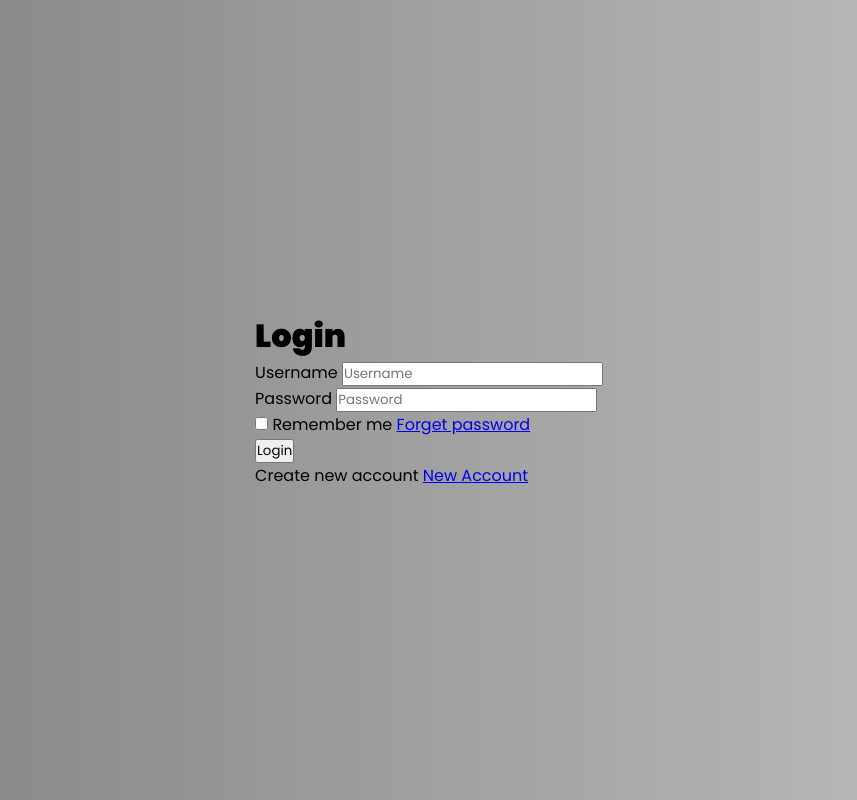
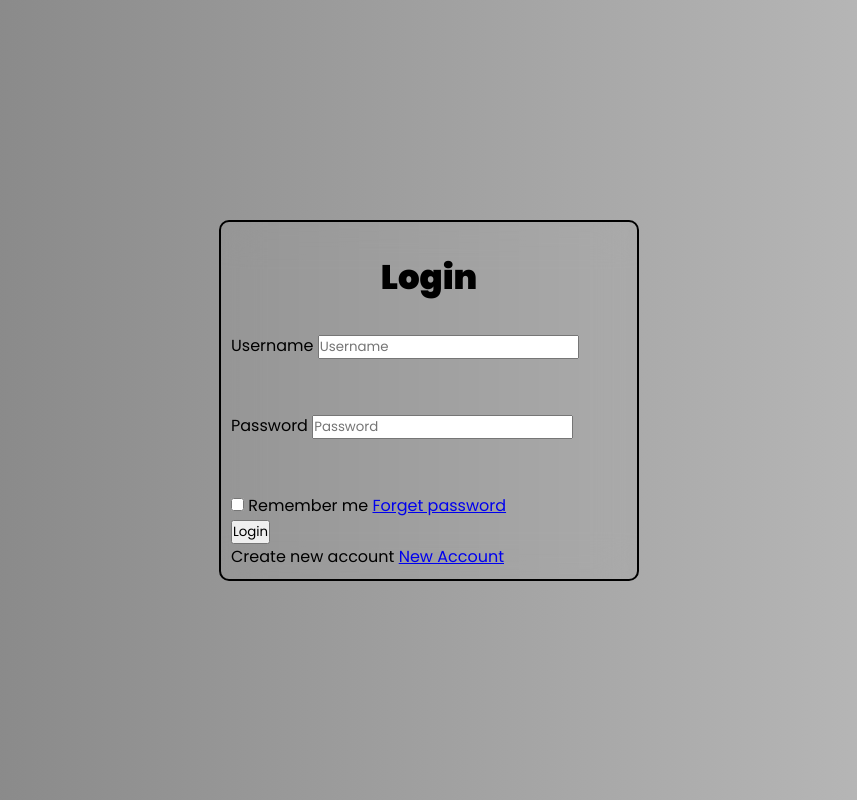
Before and after one commit to reinhardjakesacay/sample_projects, a plain HTML site: page login_form_try/index.html in a window 1280 px wide. Shown: the whole page, without its empty margins (211-1068 px from the left). Drawn offline with Linux system fonts and the light colour scheme.

Commit message:
css little addtion

```diff
--- a/login_form_try/index.html
+++ b/login_form_try/index.html
@@ -10,11 +10,11 @@
     <div class="wrapper">
         <h1>Login</h1>
         <form action="">
-        <div class="input-username">
+        <div class="input-box">
             <label for="username">Username</label>
             <input type="text" id="username" placeholder="Username">
         </div>
-        <div class="input-password">
+        <div class="input-box">
             <label for="password">Password</label>
             <input type="password" id="password" placeholder="Password">
         </div>
--- a/login_form_try/styles.css
+++ b/login_form_try/styles.css
@@ -15,3 +15,23 @@ body {
     background-size: cover;
     background-position: center;
 }
+.wrapper {
+    width: 420px;
+    border: 2px solid black;
+    border-radius: 10px;
+    padding: 10px;
+    background: transparent;
+    backdrop-filter: blur(20px);
+}
+.wrapper h1 {
+    text-align: center;
+    font-size: 34px;
+    font-weight: 700;
+    margin: 20px;
+}
+.wrapper .input-box {
+    position: relative;
+    width: 100%;
+    height: 50px;
+    margin: 30px 0;
+}
```
